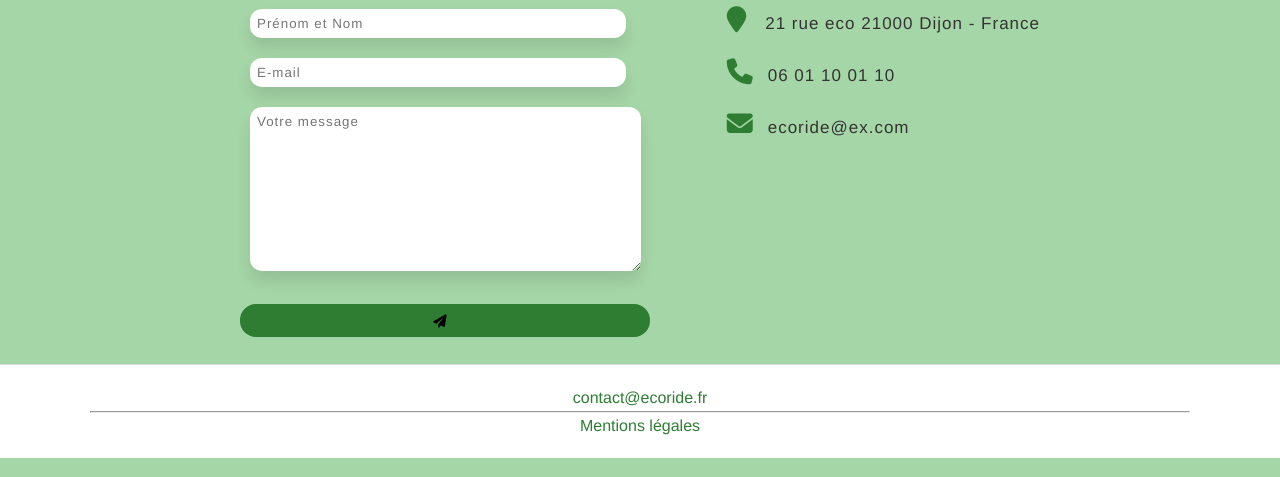
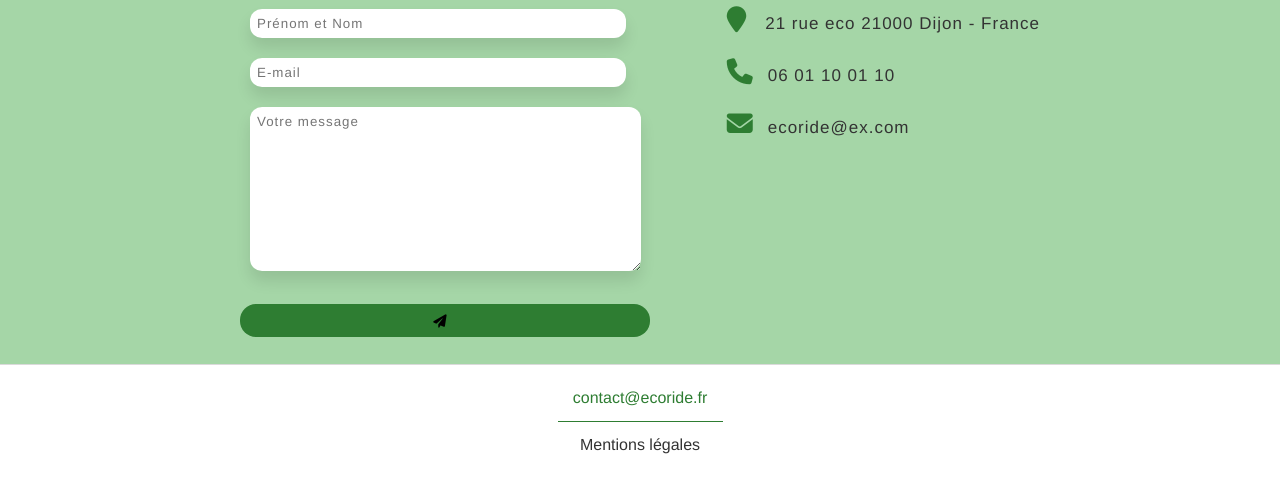
Before and after one commit to Alexisdsh/EcoRide, a PHP site: page /contact/contact.html in a window 1280 px wide. Shown: the part 379-856 px from the top of the page. Run offline with PHP 8.4, Linux system fonts and the light colour scheme; some libraries are stand-ins or nearby versions.

Commit message:
ajout du css de la barre en footer

```diff
--- a/contact/style.5.css
+++ b/contact/style.5.css
@@ -235,10 +235,21 @@
   background-color: #fff;
   border-top: 1px solid #dadada;
   text-align: center;
-  top: 80px;
 }
 
 footer a {
   color: #2e7d32;
   text-decoration: none;
 }
+
+.ml{
+  color: #333;
+}
+
+.barre{
+  border: none;
+  height: 1px;
+  background-color: #2e7d32;
+  width: 15%;
+  margin: 10px auto;
+}
```
